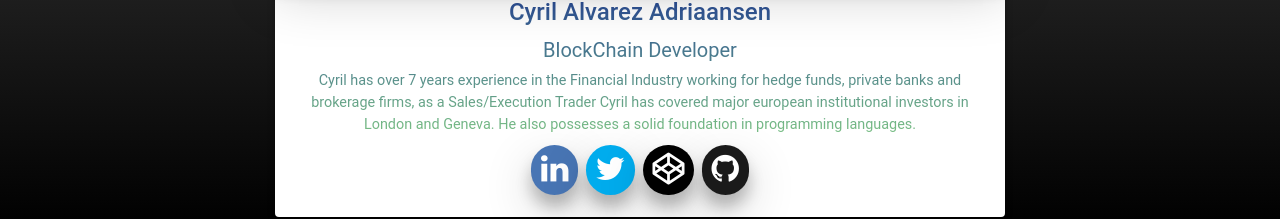
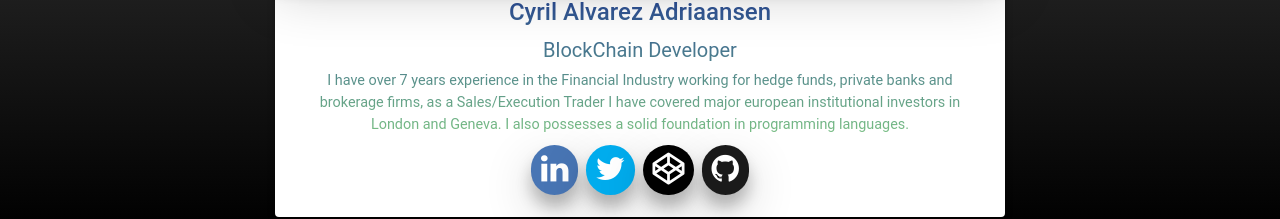
Before and after one commit to caa1982/cyrillus, a website: page index.html in a window 1280 px wide. Shown: the part 570-789 px from the top of the page. Drawn offline with nearby package versions, Linux system fonts and the light colour scheme.

Commit message:
change text

```diff
--- a/index.html
+++ b/index.html
@@ -27,9 +27,9 @@
                     <h4 class="card-title"><strong>Cyril Alvarez Adriaansen</strong></h4>
                     <h5>BlockChain Developer</h5>
                     <p class="card-text">
-                        Cyril has over 7 years experience in the Financial Industry working for hedge funds, private banks and brokerage firms,
-                        as a Sales/Execution Trader Cyril has covered major european institutional investors in London and Geneva.
-                        He also possesses a solid foundation in programming languages.
+                        I have over 7 years experience in the Financial Industry working for hedge funds, private banks and brokerage firms,
+                        as a Sales/Execution Trader I have covered major european institutional investors in London and Geneva.
+                        I also possesses a solid foundation in programming languages.
                     </p>
                   </div>
                     <a id="linkedin" v-on:mouseover="bounce($event)" class="icon z-depth-3" :href="url[0]" target="_blank"><i class="fa fa-linkedin fa-2x"></i></a>
```
